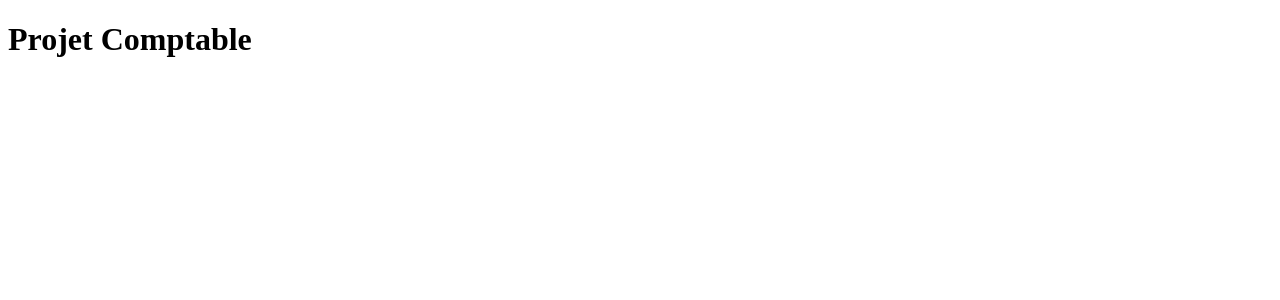
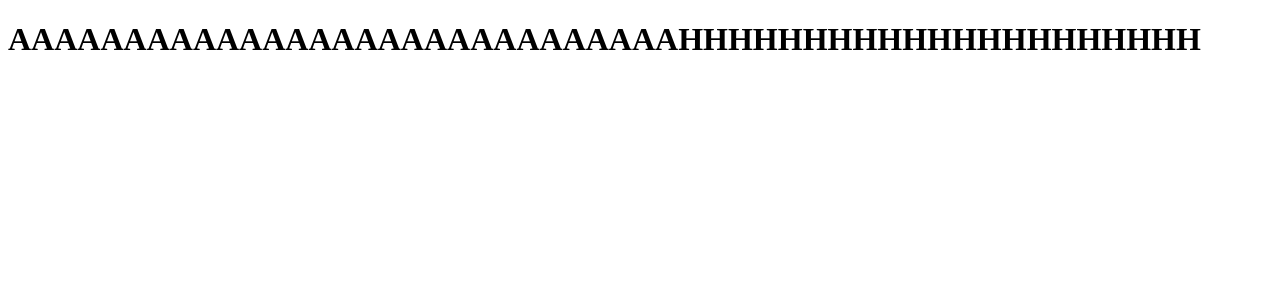
Before and after one commit to AdnenKhiari/Cabinet-Virtuel-Comptable, an Angular app: page / in a window 1280 px wide. Shown: the top 300 px of the page. Built offline with nearby package versions, Linux system fonts and the light colour scheme.

Commit message:
Title change

```diff
--- a/src/app/app.component.html
+++ b/src/app/app.component.html
@@ -1 +1 @@
-<h1>Projet Comptable</h1>
+<h1>{{ title }}</h1>
--- a/src/app/app.component.ts
+++ b/src/app/app.component.ts
@@ -6,5 +6,5 @@ import { Component } from '@angular/core'
   styleUrls: ['./app.component.css']
 })
 export class AppComponent {
-  title = 'comptable'
+  title = 'AAAAAAAAAAAAAAAAAAAAAAAAAAAAAHHHHHHHHHHHHHHHHHHHHH'
 }
```
